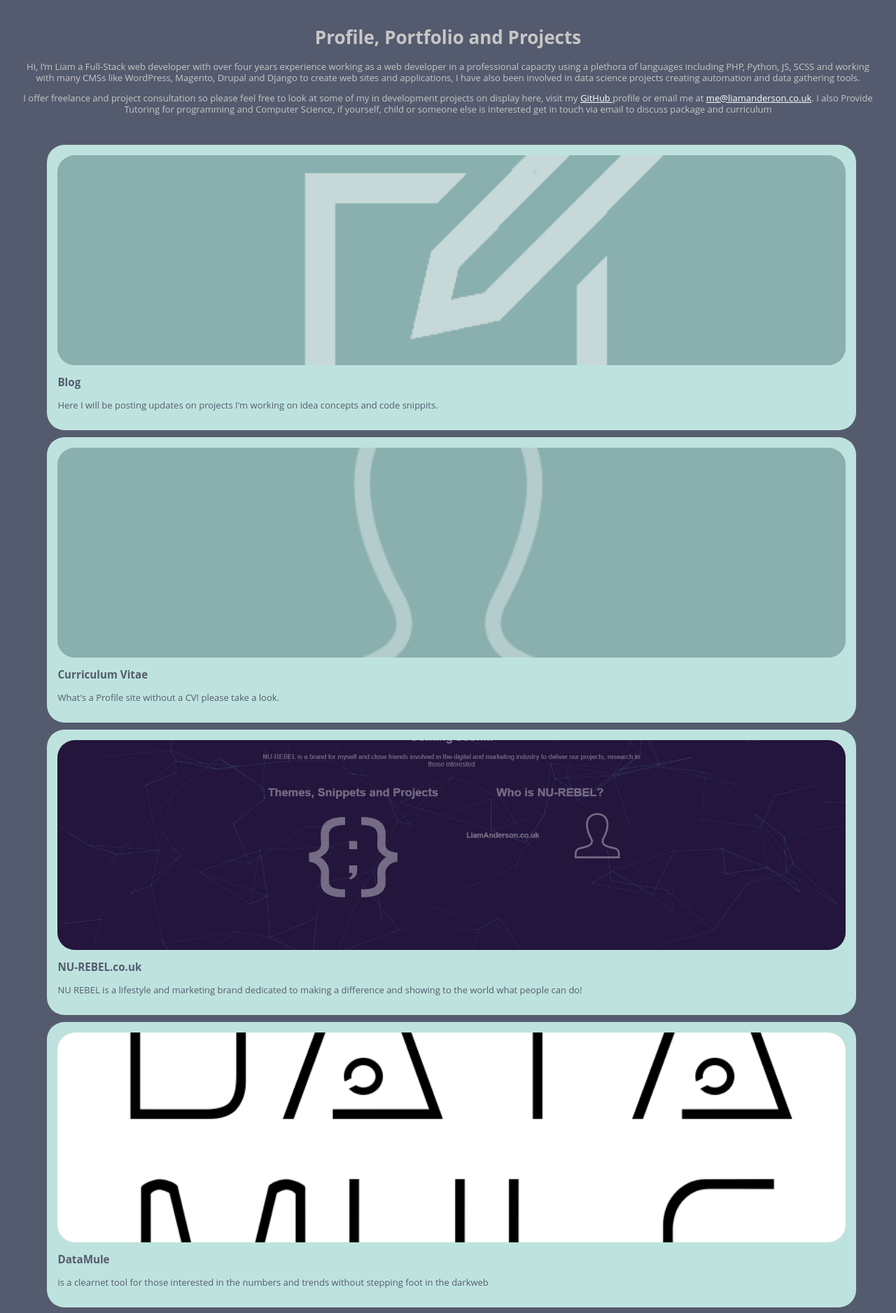
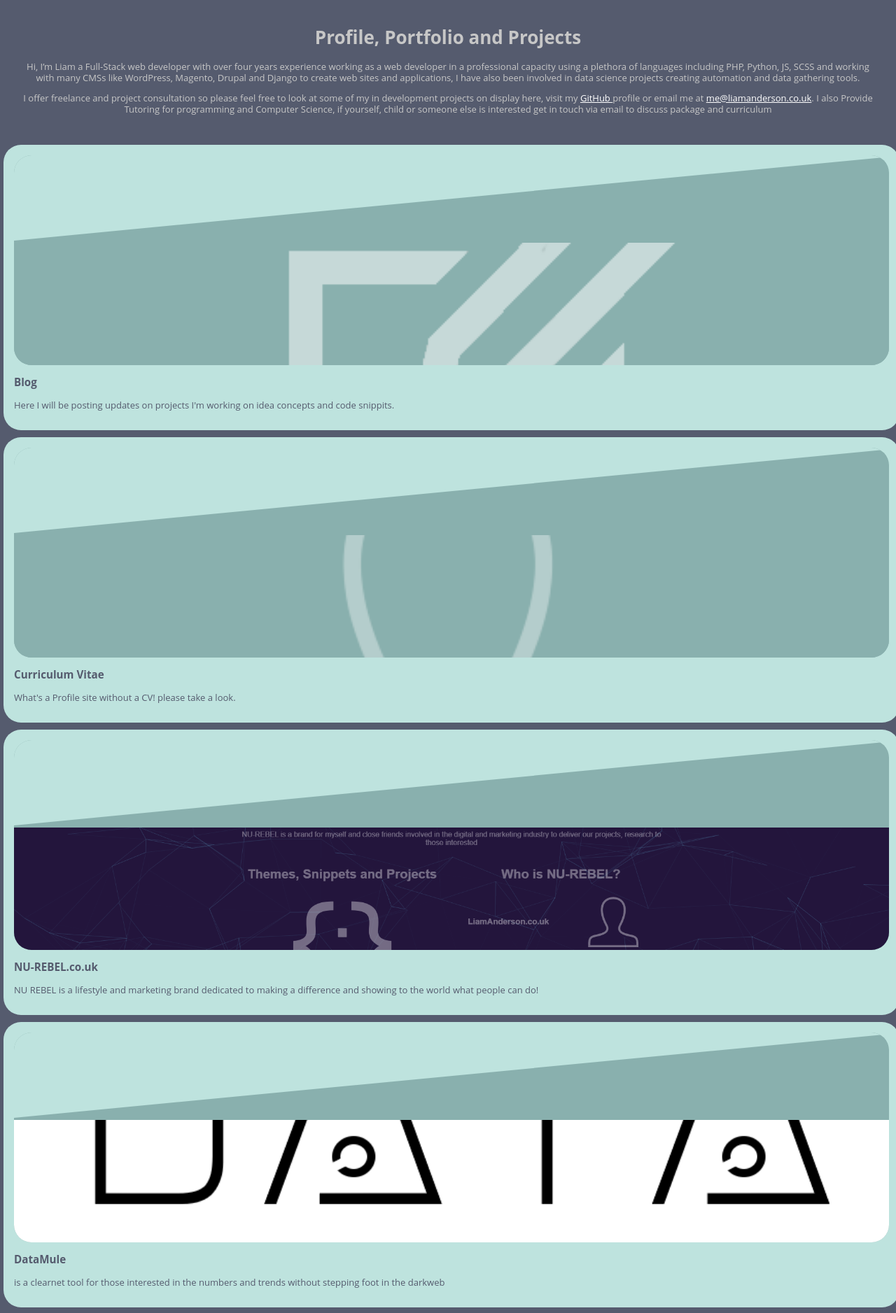
Before and after one commit to mranderson64/liamanderson.co.uk, a PHP site: page / in a window 1280 px wide. Shown: the part 554-2431 px from the top of the page at 70% size. Run offline with PHP 8.4, Linux system fonts and the light colour scheme.

Commit message:
Homepage slope and wide code

```diff
--- a/templates/homepage.php
+++ b/templates/homepage.php
@@ -1,5 +1,5 @@
 <?php
-$top = '<div class="container"><h1 class="tc grey">' . $contentTitle . '</h1>' . $xml->intro . '<div class="container"><div class="row">';
+$top = '<div class="container"><h1 class="tc grey">' . $contentTitle . '</h1>' . $xml->intro . '</div><div class="row">';
 $middle = '';
 $i = 1;
 while($i <= count($xml->panel)){
@@ -9,7 +9,9 @@ while($i <= count($xml->panel)){
 						<a href="' . $xml->panel[$o]->pURL . '">
 							<div class="project lighttealbg">
 								<div class="pimg darktealbg">
+									<svg preserveAspectRatio="none" viewBox="0 0 400 39" absolute-settings="bottom-0px-left-0px" style="transform: rotate(180deg);">  <path fill="#bee3de" class="cls-1" d="M400,39H0V38.3L400,0V39Z"></path></svg>
 									<img src="' . $host . '/IMAGES/' . $xml->panel[$o]->pImage . '" class="coverimg">
+									<svg preserveAspectRatio="none" viewBox="0 0 400 39" style="margin-bottom: -5px;">  <path fill="#bee3de" class="cls-1" d="M400,39H0V38.3L400,0V39Z"></path></svg>
 								</div>
 								<h3 class="navy">' . $xml->panel[$o]->pTitle . '</h3>
 								<p class="navy">' . $xml->panel[$o]->pDescription . '</p>
@@ -21,7 +23,9 @@ while($i <= count($xml->panel)){
 						<a href="' . $xml->panel[$o]->pURL . '">
 							<div class="project lighttealbg">
 								<div class="pimg darktealbg">
+									<svg preserveAspectRatio="none" viewBox="0 0 400 39" absolute-settings="bottom-0px-left-0px" style="transform: rotate(180deg);">  <path fill="#bee3de" class="cls-1" d="M400,39H0V38.3L400,0V39Z"></path></svg>
 									<img src="' . $host . '/IMAGES/' . $xml->panel[$o]->pImage . '" class="coverimg">
+									<svg preserveAspectRatio="none" viewBox="0 0 400 39" style="margin-bottom: -5px;">  <path fill="#bee3de" class="cls-1" d="M400,39H0V38.3L400,0V39Z"></path></svg>
 								</div>
 								<h3 class="navy">' . $xml->panel[$o]->pTitle . '</h3>
 								<p class="navy">' . $xml->panel[$o]->pDescription . '</p>
@@ -31,7 +35,9 @@ while($i <= count($xml->panel)){
 		$middle .= '<a href="' . $xml->panel[$o]->pURL . '">
 						<div class="project lighttealbg">
 							<div class="pimg darktealbg">
+								<svg preserveAspectRatio="none" viewBox="0 0 400 39" absolute-settings="bottom-0px-left-0px" style="transform: rotate(180deg);">  <path fill="#bee3de" class="cls-1" d="M400,39H0V38.3L400,0V39Z"></path></svg>
 								<img src="' . $host . '/IMAGES/' . $xml->panel[$o]->pImage . '" class="coverimg">
+								<svg preserveAspectRatio="none" viewBox="0 0 400 39" style="margin-bottom: -5px;">  <path fill="#bee3de" class="cls-1" d="M400,39H0V38.3L400,0V39Z"></path></svg>
 							</div>
 							<h3 class="navy">' . $xml->panel[$o]->pTitle . '</h3>
 							<p class="navy">' . $xml->panel[$o]->pDescription . '</p>
@@ -41,7 +47,7 @@ while($i <= count($xml->panel)){
 	}
 	$i ++;
 }
-$bottom = '</div></div></div>';
+$bottom = '</div></div>';
 
 $templateOutput = $top . $middle . $bottom;
 
```
